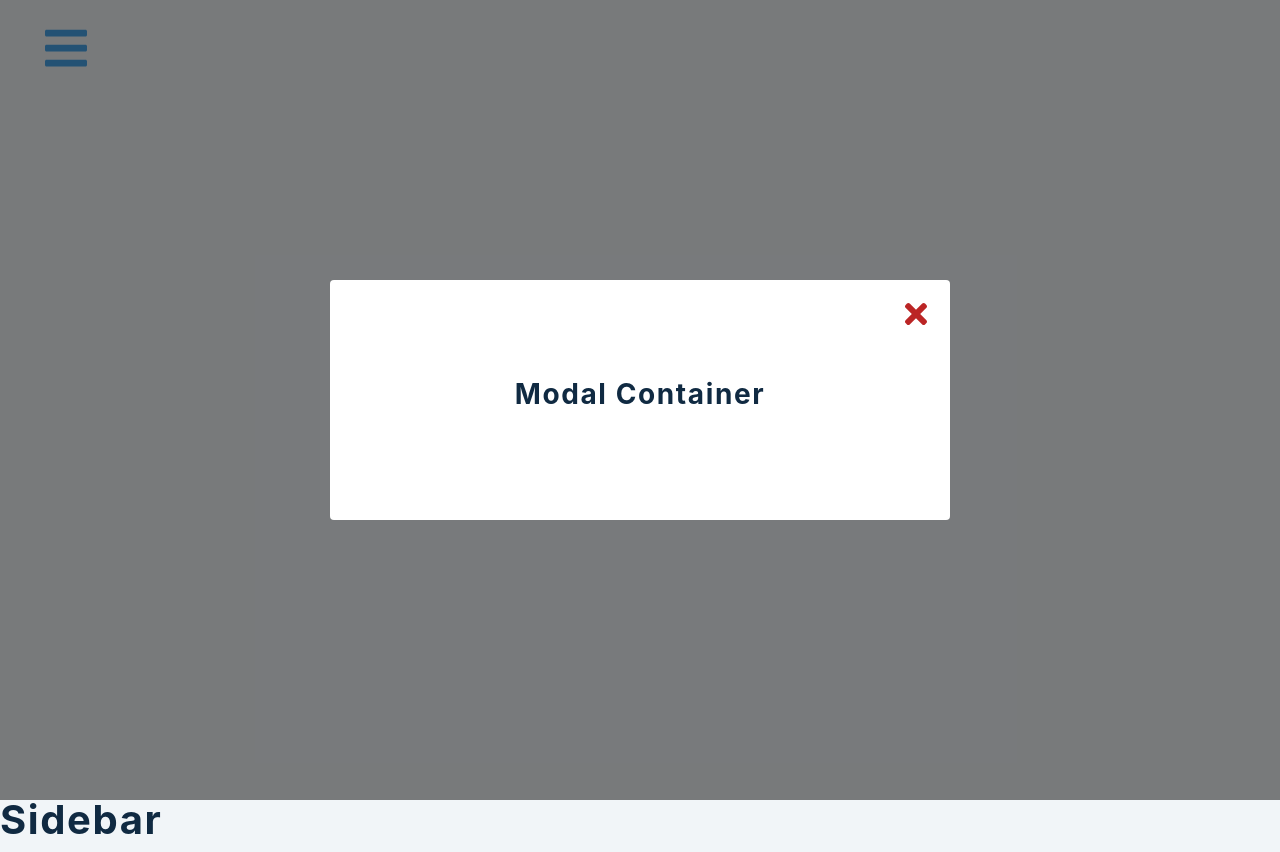
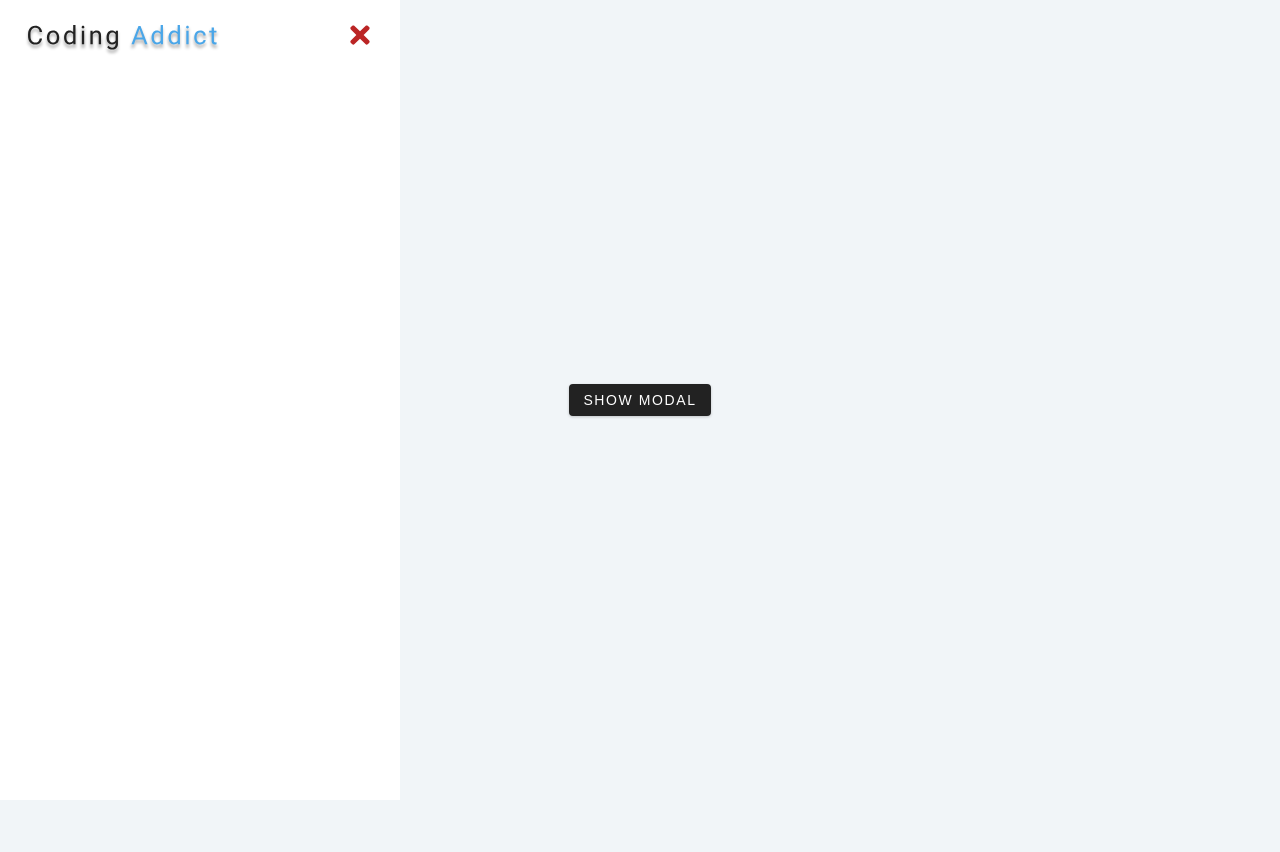
Before and after one commit to catfriday/first-use-context-project, a React (Create React App) app: page / in a window 1280 px wide. After the commit the page ends 800 px from the top, so only its background shows below. Built offline with nearby package versions, Linux system fonts and the light colour scheme.

Commit message:
added image and button to sidebar component

```diff
--- a/src/Modal.js
+++ b/src/Modal.js
@@ -1,7 +1,7 @@
 import React from 'react'
 import { FaTimes } from 'react-icons/fa'
 const Modal = () => {
-  return <div className={`modal-overlay show-modal`}>
+  return <div className={`modal-overlay`}>
       <div className='modal-container'>
         <h3>modal container</h3>
         <button className='close-modal-btn'>
--- a/src/Sidebar.js
+++ b/src/Sidebar.js
@@ -4,7 +4,14 @@
 import { social, links } from './data'
 
 const Sidebar = () => {
-  return <h2>sidebar</h2>
+  return <aside className={`sidebar show-sidebar`}>
+    <div className='sidebar-header'>
+      <img src={logo} className='logo' alt='coding addict' />
+      <button className='close-btn'>
+        <FaTimes />
+      </button>
+    </div>
+  </aside>
 }
 
 export default Sidebar
```
